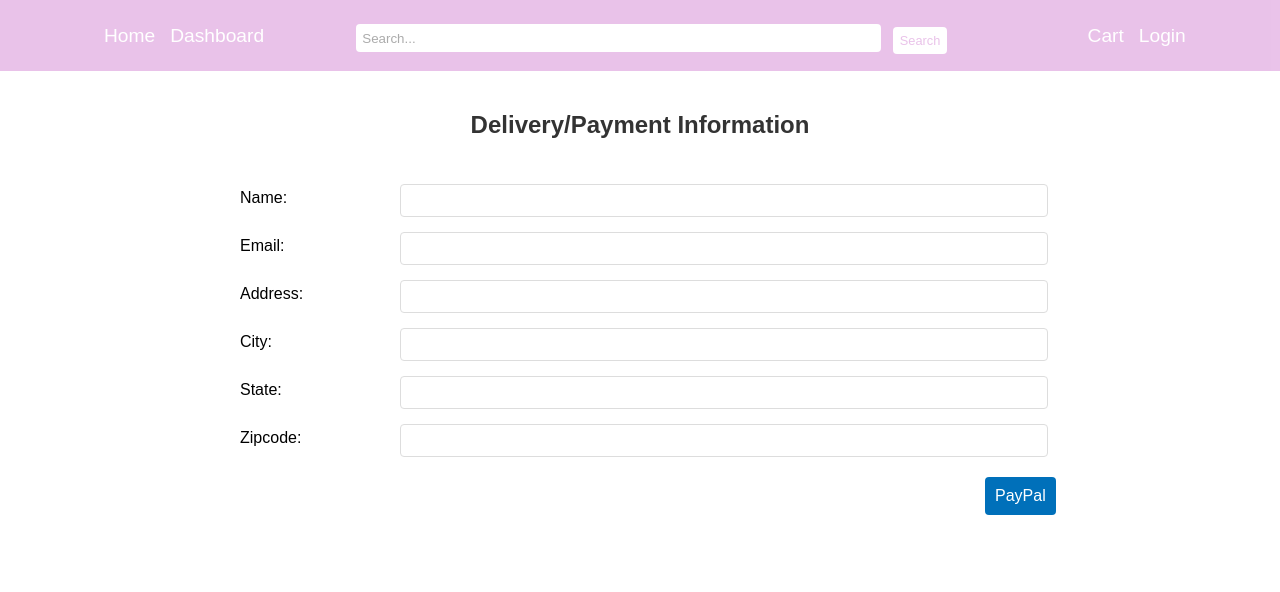
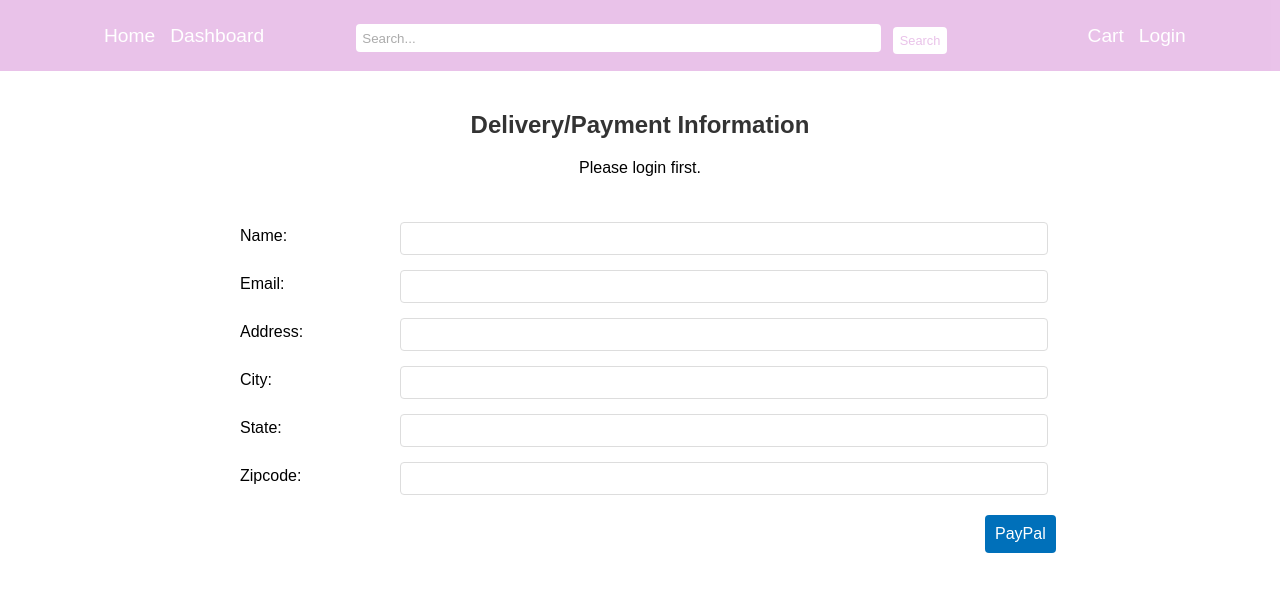
Before and after one commit to theacademy/final-project-team-3-1, a React (Create React App) app in the folder shop/: page /buyer-information in a window 1280 px wide. Both pictures are taken after a click on the element "PayPal". Shown: the top 592 px of the page. Built offline with nearby package versions, Linux system fonts and the light colour scheme; no server answers.

Commit message:
implement the paypal

```diff
--- a/shop/src/components/BuyerInformation.jsx
+++ b/shop/src/components/BuyerInformation.jsx
@@ -7,6 +7,7 @@ import "./BuyerInformation.css";
 
 const BuyerInformation = () => {
   const [buyerInfo, setBuyerInfo] = useState({
+    user_id: "",
     name: "",
     email: "",
     address: "",
@@ -14,10 +15,12 @@ const BuyerInformation = () => {
     state: "",
     zipcode: "",
   });
+  const [isLoggedIn, setIsLoggedIn] = useState(true);
+
    const navigate = useNavigate();
      const location = useLocation();
      const { state } = location;
-     const { cartId, products } = state || {};
+     const { cartId, products, userId } = state || {};
 
   const handleInputChange = (e) => {
     const { name, value } = e.target;
@@ -26,8 +29,12 @@ const BuyerInformation = () => {
 
 const handlePaypal = async () => {
   try {
+   if (!userId) {
+          setIsLoggedIn(false);
+          return;
+        }
     // Send a request to the server to update cart status and save buyer information
-    await axios.put(`/api/buyer-information/paypal/${cartId}`, buyerInfo);
+    await axios.put(`http://127.0.0.1:8080/api/buyer-information/paypal/${cartId}`, buyerInfo);
 
     // After successful checkout, redirect to a confirmation page
     navigate("/checkout-confirmation");
@@ -53,6 +60,16 @@ const handlePaypal = async () => {
   return (
     <div className="buyer-information-container">
       <h2>Delivery/Payment Information</h2>
+      {isLoggedIn ? (
+              <form>
+                {
+
+                }
+              </form>
+            ) : (
+              <p>Please login first.</p>
+            )}
+
 <form>
                         <label htmlFor="name">Name:</label>
                         <input
@@ -108,7 +125,6 @@ const handlePaypal = async () => {
                           onChange={handleInputChange}
                         />
                       </form>
-
       <div className="paypal-button" onClick={handlePaypal}>
               PayPal
             </div>
```
Also changed, not shown: 2 other files (tests, documents, lock files or other folders). Lines whose indentation alone changed are shown as unchanged.
